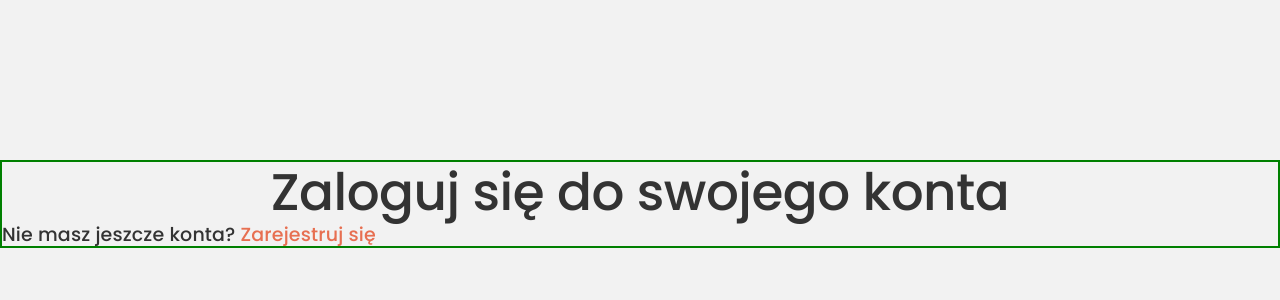
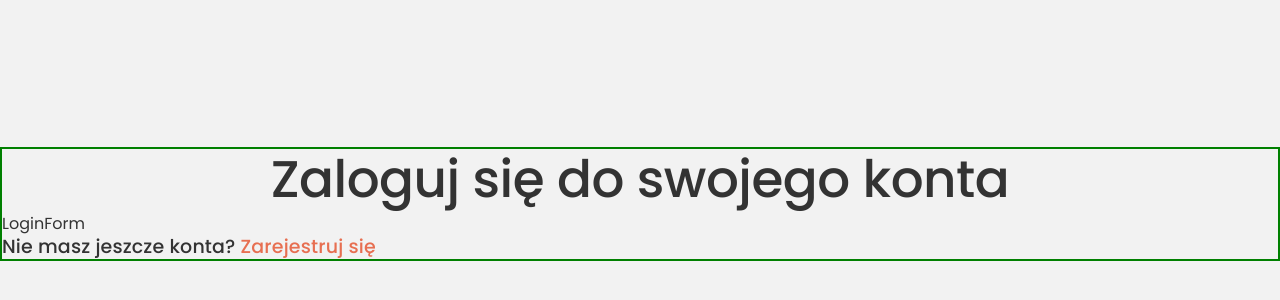
Before and after one commit to PixelSculptor/desk-me, a React (Vite) app in the folder frontend/: page /login in a window 1280 px wide. Shown: the part 196-496 px from the top of the page. Built offline with nearby package versions, Linux system fonts and the light colour scheme.

Commit message:
create LoginForm component

```diff
--- /dev/null
+++ b/frontend/src/components/LoginForm/LoginForm.tsx
@@ -0,0 +1,5 @@
+// import styles from './LoginForm.module.scss'
+
+export function LoginForm() {
+    return <div>LoginForm</div>;
+}
--- a/frontend/src/routes/Login/Login.tsx
+++ b/frontend/src/routes/Login/Login.tsx
@@ -1,6 +1,7 @@
 import { Link } from 'react-router-dom';
 
 import styles from './Login.module.scss';
+import { LoginForm } from '@/components/LoginForm/LoginForm';
 
 export function Login() {
     return (
@@ -8,6 +9,7 @@ export function Login() {
             <h2 className={styles['loginPanel__heading']}>
                 Zaloguj się do swojego konta
             </h2>
+            <LoginForm />
             <h6 className={styles['loginPanel__redirectionLogin']}>
                 Nie masz jeszcze konta?{' '}
                 <Link to={'/register'}>Zarejestruj się</Link>
```
Also changed, not shown: frontend/src/components/LoginForm/LoginForm.module.scss (added), 1 other file (tests, documents, lock files or other folders).
